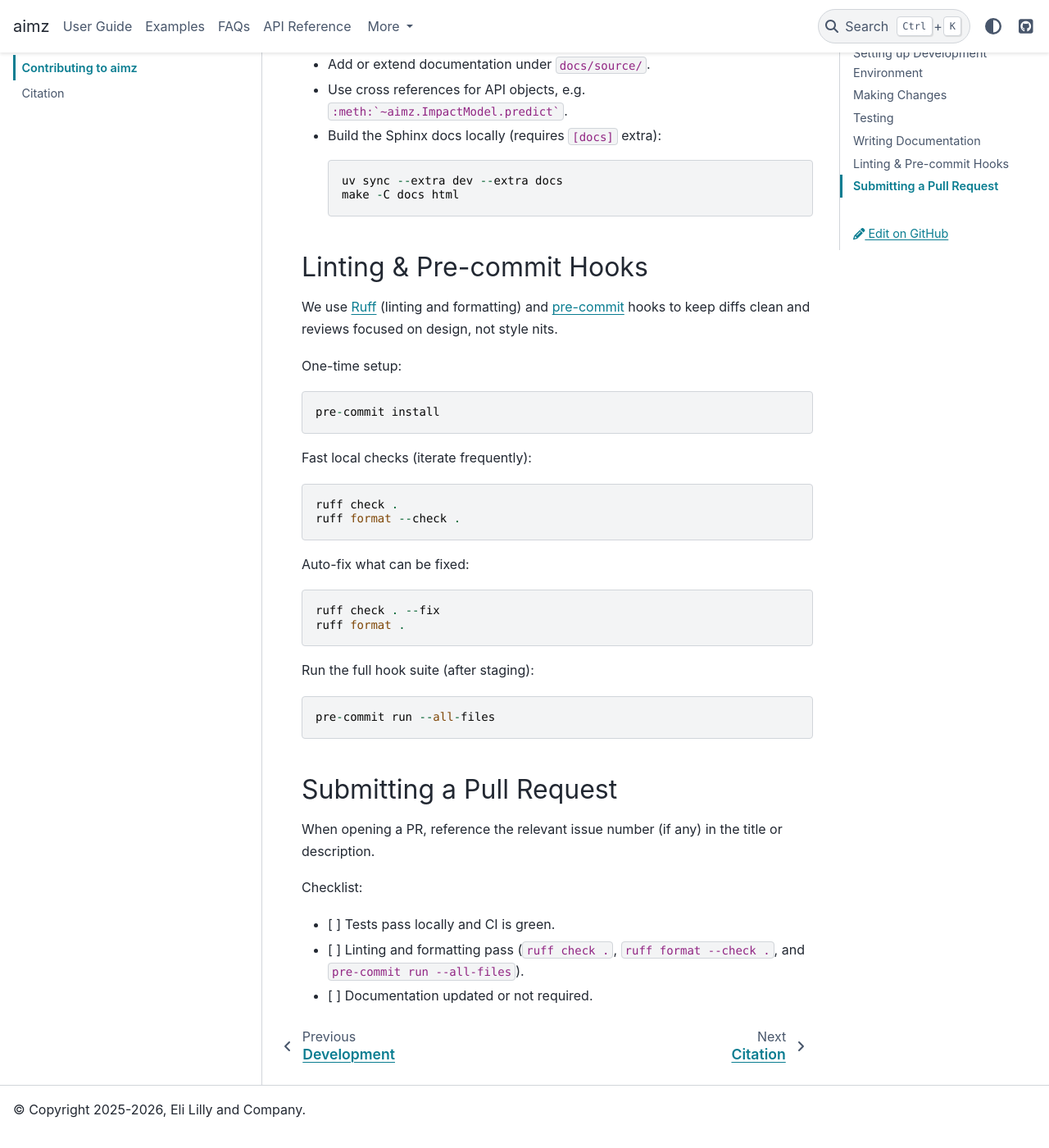
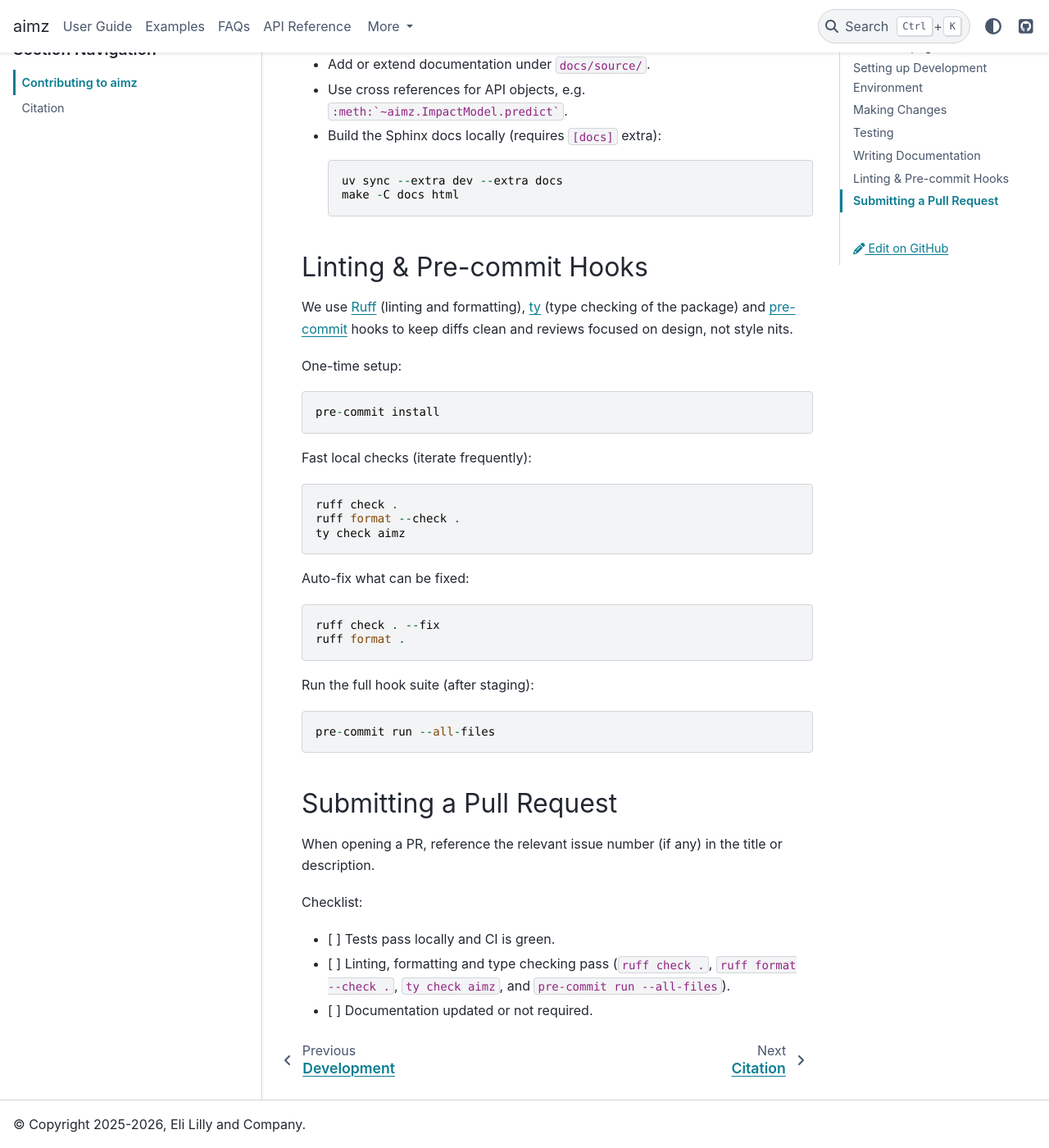
Before and after one commit to markean/aimz, a Sphinx documentation site: the page built from docs/source/development/contributing.rst, in a window 1280 px wide and 1400 px high, scrolled down 1940 px. Shown: the whole window at 82% size. Built offline with Sphinx 7.4.7 and the PyData theme 0.15.4, drawn with Linux system fonts in a browser that asks for light colours.

Commit message:
Add ty to the dev extra and name its check in AGENTS.md and the contributing guide.

```diff
--- a/docs/source/development/contributing.rst
+++ b/docs/source/development/contributing.rst
@@ -77,7 +77,7 @@ For larger additions:
 
 Linting & Pre-commit Hooks
 --------------------------
-We use `Ruff <https://docs.astral.sh/ruff>`_ (linting and formatting) and `pre-commit <https://pre-commit.com/>`_ hooks to keep diffs clean and reviews focused on design, not style nits.
+We use `Ruff <https://docs.astral.sh/ruff>`_ (linting and formatting), `ty <https://docs.astral.sh/ty>`_ (type checking of the package) and `pre-commit <https://pre-commit.com/>`_ hooks to keep diffs clean and reviews focused on design, not style nits.
 
 One-time setup::
 
@@ -87,6 +87,7 @@ Fast local checks (iterate frequently)::
 
     ruff check .
     ruff format --check .
+    ty check aimz
 
 Auto-fix what can be fixed::
 
@@ -105,5 +106,5 @@ When opening a PR, reference the relevant issue number (if any) in the title or
 Checklist:
 
 * [ ] Tests pass locally and CI is green.
-* [ ] Linting and formatting pass (``ruff check .``, ``ruff format --check .``, and ``pre-commit run --all-files``).
+* [ ] Linting, formatting and type checking pass (``ruff check .``, ``ruff format --check .``, ``ty check aimz``, and ``pre-commit run --all-files``).
 * [ ] Documentation updated or not required.
--- a/pyproject.toml
+++ b/pyproject.toml
@@ -40,6 +40,7 @@ dev = [
     "pytest>=9.1",
     "pytest-cov>=7.1",
     "ruff>=0.16",
+    "ty>=0.0.84",
 ]
 gpu = ["jax[cuda13]>=0.10"]
 mlflow = ["mlflow>=3.10"]
```
Also changed, not shown: AGENTS.md (+3 -2 lines), README.md (+0 -1 lines), 1 other file.
